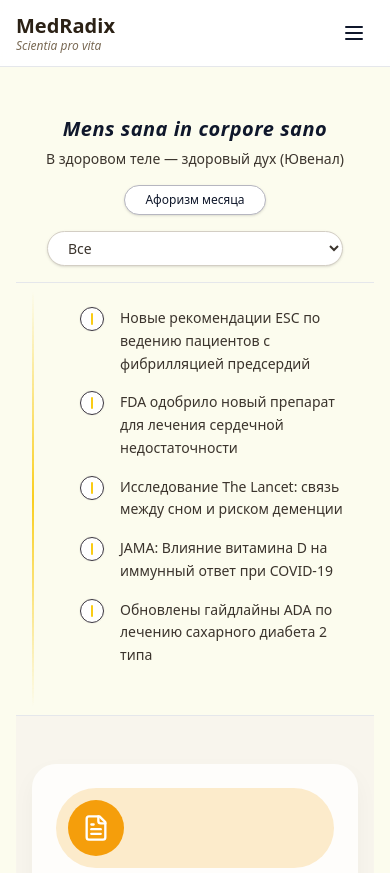
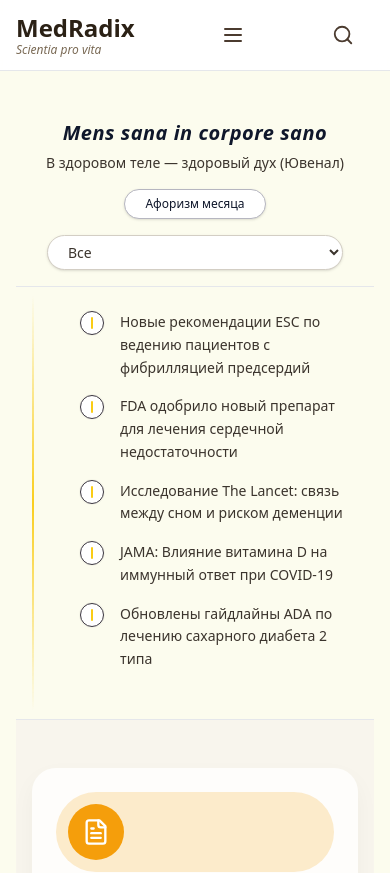
Before and after one commit to NMaryko/MedRadix, a Next.js app: page / in a window 390 px wide. Shown: the top 873 px of the page. Built offline with nearby package versions, Linux system fonts and the light colour scheme.

Commit message:
Update Header.tsx

```diff
--- a/app/components/Header/Header.tsx
+++ b/app/components/Header/Header.tsx
@@ -25,9 +25,10 @@ export default function Header() {
     <header className="sticky top-0 z-50 bg-white/95 backdrop-blur border-b border-gray-200">
       {/* Основная шапка */}
       <div className="max-w-[1360px] mx-auto px-4 py-3 flex items-center justify-between">
+
         {/* Логотип */}
         <div className="flex flex-col">
-          <span className="text-xl md:text-2xl font-semibold text-[#2b2115]">
+          <span className="text-2xl font-semibold text-[#2b2115]">
             MedRadix
           </span>
           <span className="text-xs text-[#7a6a55] italic mt-[-2px]">
@@ -37,7 +38,7 @@ export default function Header() {
 
         {/* Гамбургер для мобильных */}
         <button
-          className="lg:hidden p-2"
+          className="lg:hidden p-2 text-[#4b3b2f]"
           onClick={() => setIsMobileMenuOpen(!isMobileMenuOpen)}
         >
           {isMobileMenuOpen ? <X size={24} /> : <Menu size={24} />}
@@ -45,7 +46,7 @@ export default function Header() {
 
         {/* Меню (центр) - скрыто на мобильных */}
         <nav className="hidden lg:flex flex-1 justify-center">
-          <ul className="flex items-center space-x-4 xl:space-x-7">
+          <ul className="flex items-center space-x-7">
             {MENU_ITEMS.map((item) => {
               const isActive = activeMenuItem === item;
               const isNovoje = item === 'Новое';
@@ -78,25 +79,28 @@ export default function Header() {
           </ul>
         </nav>
 
-        {/* Правая часть: поиск, вход, язык - скрыто на мобильных */}
-        <div className="hidden lg:flex items-center space-x-5">
+        {/* Правая часть: поиск, вход, язык - ВСЕГДА видна */}
+        <div className="flex items-center space-x-5">
+          {/* Лупа */}
           <button
             type="button"
             onClick={() => setIsSearchOpen((v) => !v)}
-            className="ml-6 mr-4 text-[#4b3b2f] hover:text-[#015d52] transition-colors duration-200"
+            className="text-[#4b3b2f] hover:text-[#015d52] transition-colors duration-200"
           >
             <Search size={22} />
           </button>
 
+          {/* Кнопка Войти */}
           <button
             type="button"
-            className="inline-flex items-center gap-2 rounded-full bg-[#015d52] px-4 py-1.5 text-sm font-medium text-white hover:bg-[#01463d] transition-colors duration-200"
+            className="hidden lg:inline-flex items-center gap-2 rounded-full bg-[#015d52] px-4 py-1.5 text-sm font-medium text-white hover:bg-[#01463d] transition-colors duration-200"
           >
             <User size={14} />
             <span>Войти</span>
           </button>
 
-          <div className="flex items-center gap-1 text-sm">
+          {/* Языки */}
+          <div className="hidden lg:flex items-center gap-1 text-sm">
             <button
               type="button"
               onClick={() => setActiveLang('RU')}
@@ -128,16 +132,16 @@ export default function Header() {
       {isMobileMenuOpen && (
         <div className="lg:hidden bg-white border-t">
           <div className="max-w-[1360px] mx-auto px-4 py-4">
-            <nav className="space-y-4">
+            <nav className="space-y-3">
               {MENU_ITEMS.map((item) => {
                 const isNovoje = item === 'Новое';
                 return (
                   <button
                     key={item}
                     type="button"
-                    className={`block w-full text-left py-2 px-4 text-lg font-medium ${
+                    className={`block w-full text-left py-3 px-4 text-lg font-medium ${
                       isNovoje ? 'text-[#e6a800]' : 'text-[#4b3b2f]'
-                    } hover:bg-gray-50 rounded-lg`}
+                    } hover:bg-gray-50 rounded-lg border border-gray-100`}
                     onClick={() => {
                       setActiveMenuItem(item);
                       setIsMobileMenuOpen(false);
@@ -148,12 +152,13 @@ export default function Header() {
                 );
               })}
 
+              {/* Мобильные: вход и язык */}
               <div className="pt-4 border-t flex items-center justify-between">
-                <button className="flex items-center gap-2 text-[#015d52] font-medium">
-                  <User size={16} />
+                <button className="flex items-center gap-2 text-[#015d52] font-medium py-2">
+                  <User size={18} />
                   Войти
                 </button>
-                <div className="flex items-center gap-2">
+                <div className="flex items-center gap-3 text-base">
                   <button
                     onClick={() => setActiveLang('RU')}
                     className={activeLang === 'RU' ? 'font-semibold text-[#015d52]' : 'text-gray-600'}
```
